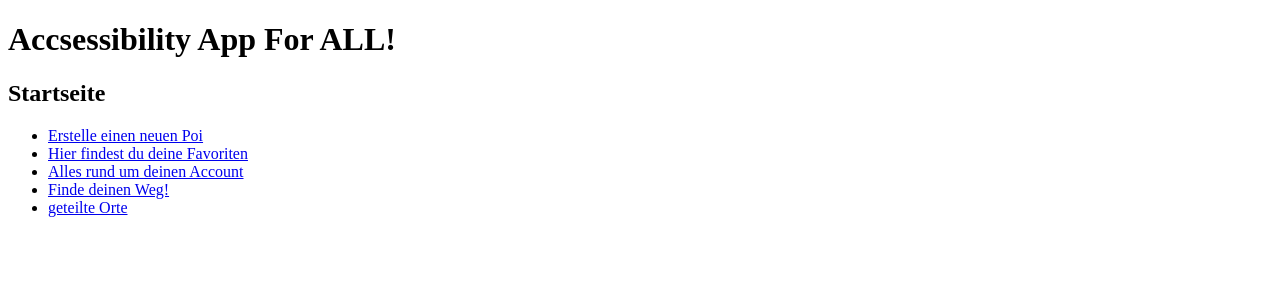
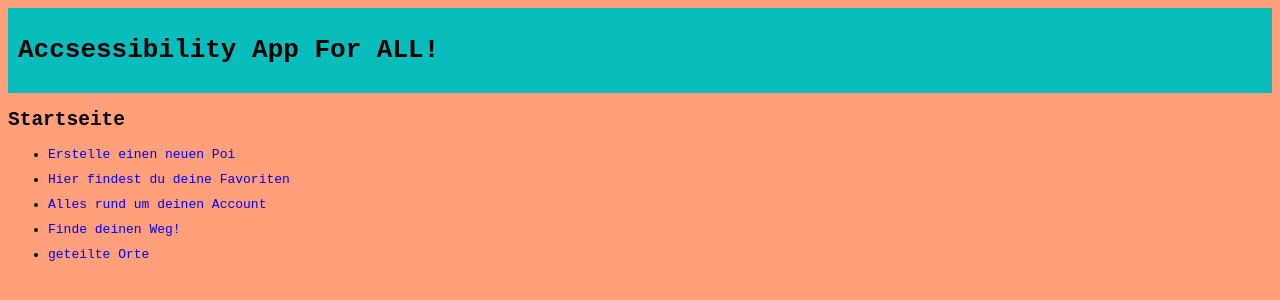
Before and after one commit to mullerow/Abled-App, a Vue app: page / in a window 1280 px wide. Shown: the top 300 px of the page. Built offline with nearby package versions, Linux system fonts and the light colour scheme.

Commit message:
chore: some basic style added

```diff
--- a/src/assets/main.css
+++ b/src/assets/main.css
@@ -0,0 +1,26 @@
+*,
+::after,
+::before {
+  box-sizing: border-box;
+}
+
+html {
+  font-family: monospace;
+}
+
+header {
+  background-color: rgb(10, 189, 189);
+  padding: 10px;
+}
+
+body {
+  background-color: lightsalmon;
+}
+
+a {
+  text-decoration: none;
+}
+
+li {
+  margin-bottom: 10px;
+}
```
